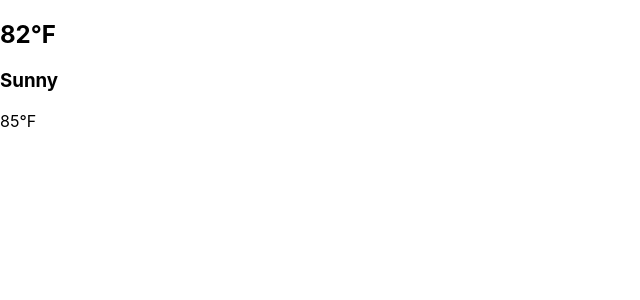
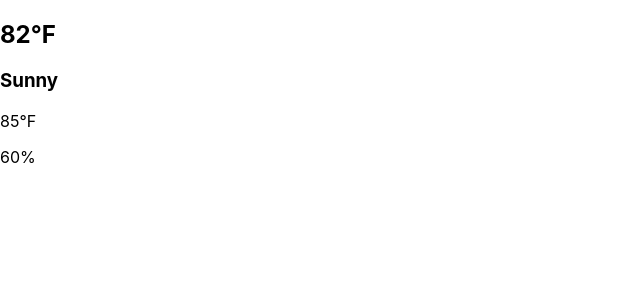
Before and after one commit to Adrian93EH3/Weather-App-React, a React (Create React App) app: page / in a window 1280 px wide. Shown: the top 300 px of the page, without its empty margins (0-640 px from the left). Built offline with nearby package versions, Linux system fonts and the light colour scheme.

Commit message:
adding more bones

```diff
--- a/src/App.js
+++ b/src/App.js
@@ -23,6 +23,9 @@ function App() {
           <div className="feelsLike">
             <p>85°F</p>
           </div>
+          <div className="humidity">
+            <p>60%</p>
+          </div>
         </div>
       </div>
     </div>
```
